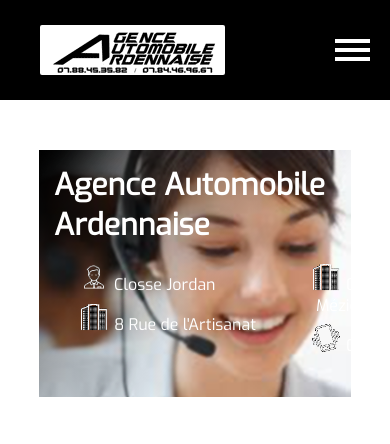
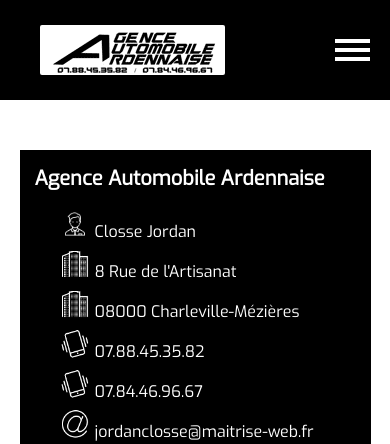
Before and after one commit to belvoixnicolas/AAA, a PHP site: page /contact.php in a window 390 px wide; the page is wider, and only the part inside the window is pictured. Shown: the top 444 px of that part. Run offline with PHP 8.4, Linux system fonts and the light colour scheme; some libraries are stand-ins or nearby versions.

Commit message:
responsive cantact

```diff
--- a/css/contact.css
+++ b/css/contact.css
@@ -157,3 +157,48 @@
   float: right;
   height: 291px;
 }
+
+@media all and (max-width: 1285px) {
+  .coordoner {
+    background-size: 40% 100%;
+  }
+}
+
+@media all and (max-width: 1148px) {
+  .coordoner {
+    background-size: 30% 100%;
+  }
+}
+
+@media all and (max-width: 962px) {
+  .coordoner {
+    background: #000;
+  }
+}
+
+@media all and (max-width: 769px) {
+  .coordoner ul {
+    flex-direction: column;
+    align-content: stretch;
+    height: auto;
+  }
+
+  .fomfram {
+    display: flex;
+    flex-direction: column-reverse;
+  }
+
+  main form, iframe {
+    width: 100%;
+  }
+}
+
+@media all and (max-width: 620px) {
+  main section {
+    width: 90%;
+  }
+
+  .coordoner h2 {
+    font-size: 2rem;
+  }
+}
```
